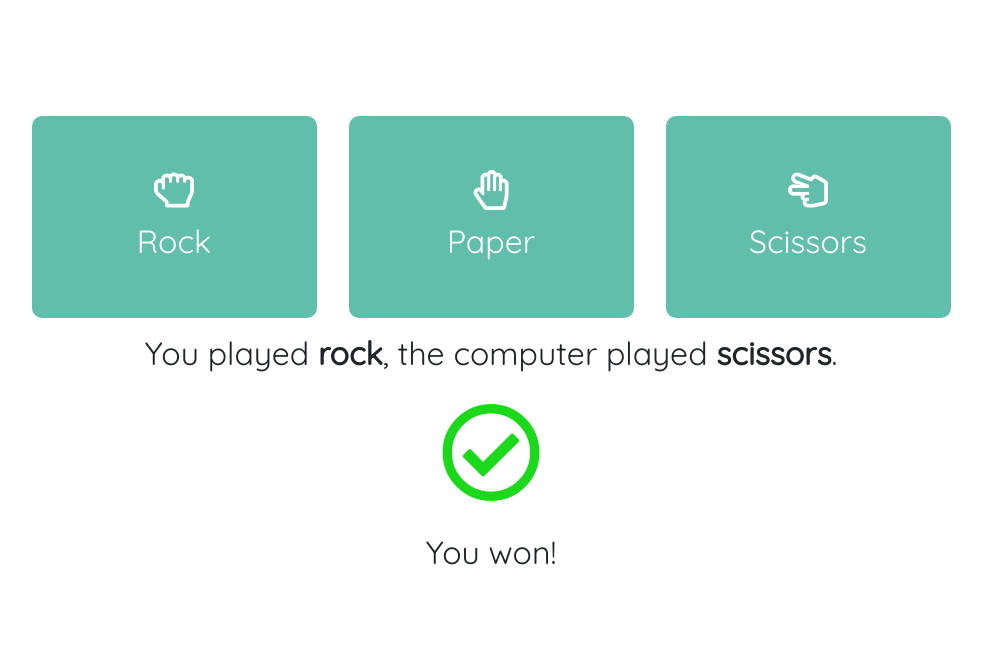
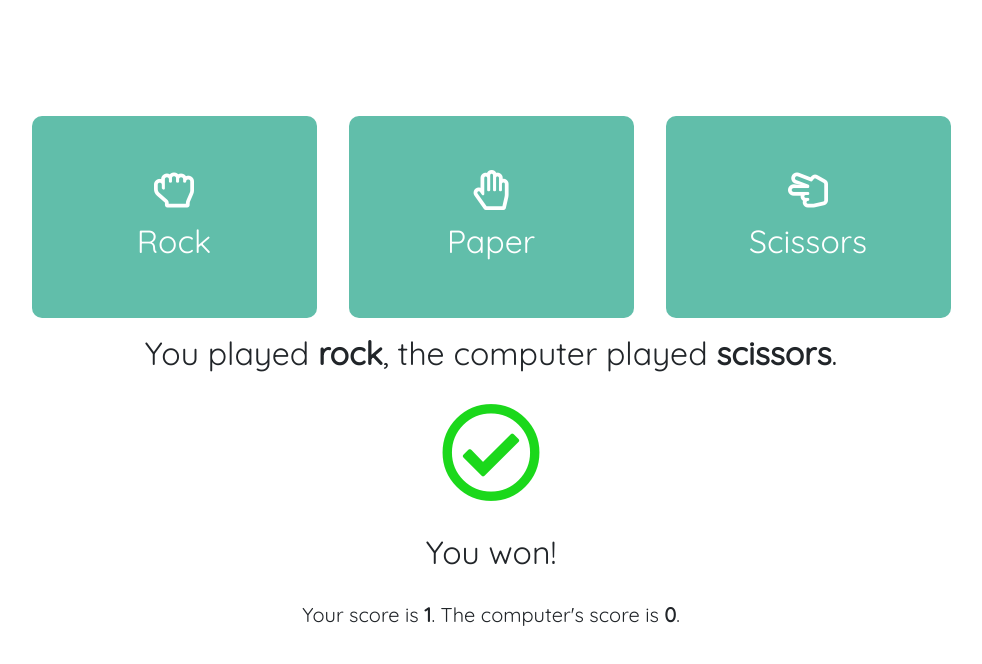
Before and after one commit to ClairRogers/rock-paper-scissors, a plain HTML site: page index.html in a window 1280 px wide. Both pictures are taken after a click on the element "Rock". Shown: the whole page, without its empty margins (149-1131 px from the left). Drawn offline with nearby package versions, Linux system fonts and the light colour scheme.

Commit message:
added scoreboard

```diff
--- a/app/app.js
+++ b/app/app.js
@@ -10,6 +10,9 @@ let cChoices = {
   scissors: 'Scissors'
 }
 
+var playerScore = 0;
+var computerScore = 0;
+
 
 function play(playersChoice) {
   let compPlay = compChoice()
@@ -17,8 +20,10 @@ function play(playersChoice) {
     if (compPlay == 'rock') {
       document.getElementById('result').innerHTML = `You played <b>${playersChoice}</b>, the computer played <b>${compPlay}</b>. <h1 class="tied"><i class="far fa-dot-circle"></i></h1> It's a draw!`
     } else if (compPlay == 'paper') {
+      computerScore++;
       document.getElementById('result').innerHTML = `You played <b>${playersChoice}</b>, the computer played <b>${compPlay}</b>. <h1 class="lost"><i class="far fa-times-circle"></i></h1> You lost!`
     } else {
+      playerScore++;
       document.getElementById('result').innerHTML = `You played <b>${playersChoice}</b>, the computer played <b>${compPlay}</b>. <h1 class="won"><i class="far fa-check-circle"></i></h1> You won!`
     }
   } else if (playersChoice == paper) {
@@ -38,6 +43,7 @@ function play(playersChoice) {
       document.getElementById('result').innerHTML = `You played <b>${playersChoice}</b>, the computer played <b>${compPlay}</b>. <h1 class="tied"><i class="far fa-dot-circle"></i></h1> It's a draw!`
     }
   }
+  updateScores()
 }
 
 
@@ -48,7 +54,9 @@ function compChoice() {
   return compPlay
 }
 
-
+function updateScores() {
+  document.getElementById('score').innerHTML = `Your score is <b>${playerScore}</b>. The computer's score is <b>${computerScore}</b>.`
+}
 
 
 
--- a/index.html
+++ b/index.html
@@ -36,6 +36,11 @@
       <div class="col-12">
         <h2 id="result" class="text-center">Click to play!</h2>
       </div>
+      <div class="col-12">
+        <h5 id="score" class="text-center mt-4">
+
+        </h5>
+      </div>
     </div>
   </section>
 
```
